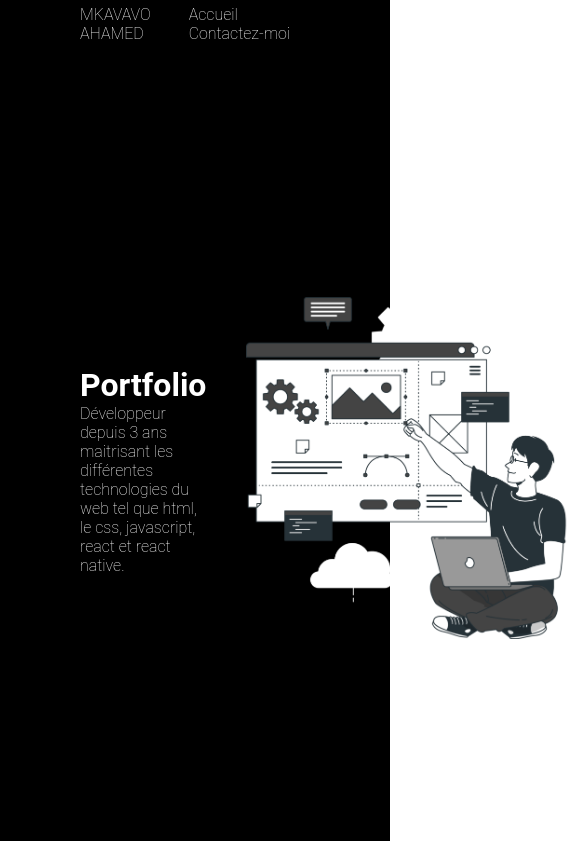
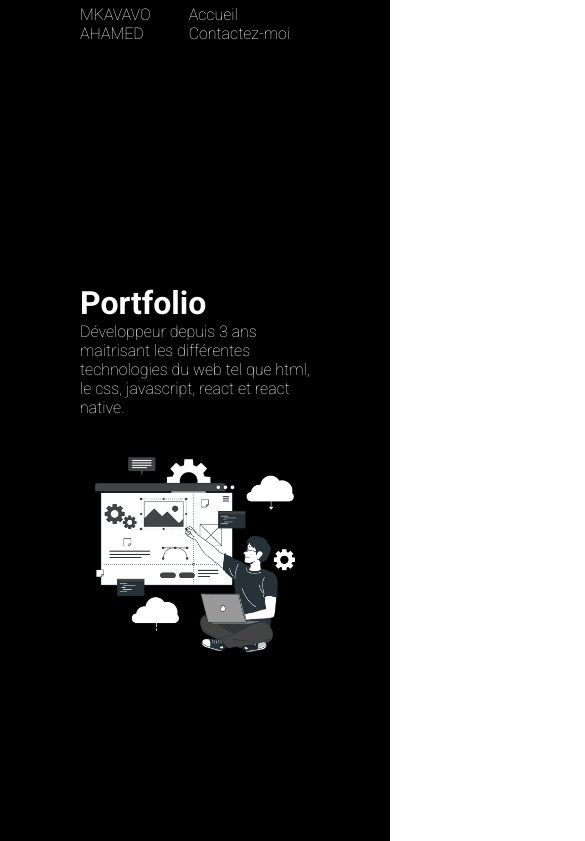
Before and after one commit to Ahamedmk/Portfolio, a plain HTML site: page index.html in a window 390 px wide. Shown: the top 841 px of the page, 585 px wide, since content can reach past the window. Drawn offline with Linux system fonts and the light colour scheme.

Commit message:
🔥 maj police

```diff
--- a/defaut.css
+++ b/defaut.css
@@ -1,3 +1,5 @@
+@import url('https://fonts.googleapis.com/css2?family=Roboto:wght@100;700;900&display=swap');
+
 *{
     box-sizing: border-box;
     margin: 0;
@@ -5,7 +7,7 @@
 }
 body{
     font-family: 'Roboto', sans-serif;
-    font-weight: 100;
+    /* font-weight: 100; */
 }
 footer{
     margin:0 80px ;
@@ -57,10 +59,9 @@ header{
 hr{
     border: 3px solid black;
 }
-/* nav{
-    display: flex;
-    gap: 5px;
-} */
+nav{
+    font-weight: 100;
+}
 #flex-presentation{
     display: flex;
     /* justify-content: center; */
@@ -109,6 +110,7 @@ hr{
     height: 150px;
     background-size: cover;
     background-position: center;
+    border-radius: 5px;
 }
 .image-projet:hover{
  opacity: 0.7;
@@ -144,8 +146,19 @@ hr{
     background-image: url(./images/mega-pop.jpg);
 }
 
-@media all and(max-width:730px){
+@media all and (max-width:730px){
     #droite-presentation{
         width: 250px;
     }
 }
+@media all and (max-width:510px){
+    #flex-presentation{
+        display: flex;
+        flex-direction: column;
+        justify-content: center;
+
+    }
+    #droite-presentation{
+        width: 200px;
+    }
+}
```
